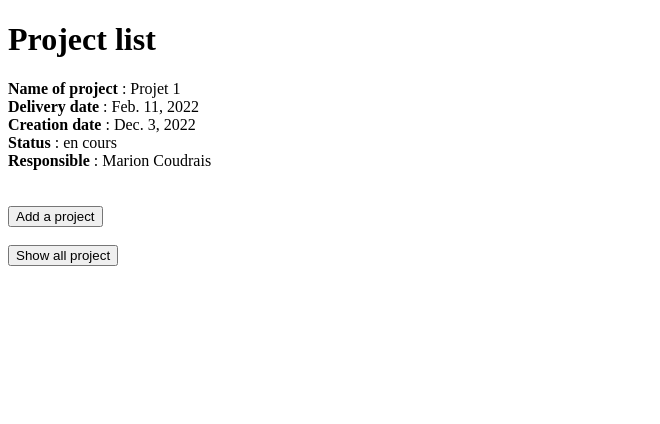
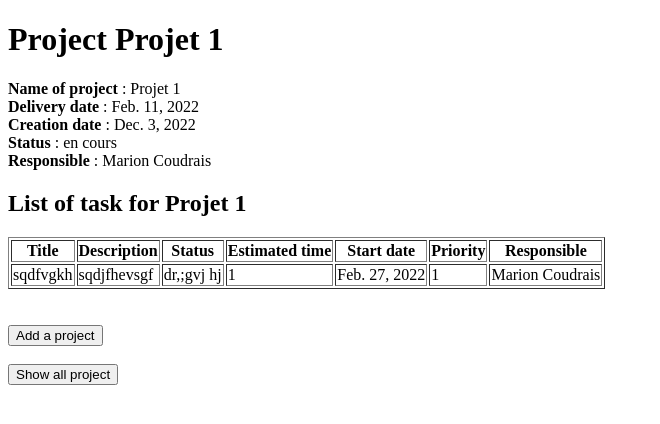
Before and after one commit to Tykok/gestionnaire-de-tache, a Django app: page /project/get/1 in a window 1280 px wide. Shown: the top 424 px of the page, without its empty margins (0-660 px from the left). Run offline with Django 3.2, Linux system fonts and the light colour scheme; data comes from the database, SQL or seed files in the repository.

Commit message:
Add the table to see the list of task in a project page

```diff
--- a/project/templates/project.html
+++ b/project/templates/project.html
@@ -7,8 +7,7 @@
 </head>
 
 <body>
-    <h1>Project list</h1>
-
+    <h1>Project {{ project.title }}</h1>
 
     <b>Name of project </b> : {{ project.title }}
     <br />
@@ -21,6 +20,31 @@
     <b>Responsible </b> : {{ project.responsible }}
     <br />
 
+    <h2>List of task for {{ project.title }}</h2>
+    <table border="1">
+        <tr>
+
+            <th>Title</th>
+            <th>Description</th>
+            <th>Status</th>
+            <th>Estimated time</th>
+            <th>Start date</th>
+            <th>Priority</th>
+            <th>Responsible</th>
+        </tr>
+        {% for task in allTasks %}
+        <tr>
+            <td>{{ task.title }}</td>
+            <td>{{ task.description }}</td>
+            <td>{{ task.status }}</td>
+            <td>{{ task.estimatedTime }}</td>
+            <td>{{ task.startDate }}</td>
+            <td>{{ task.priority }}</td>
+            <td>{{ task.responsible }}</td>
+        </tr>
+        {% endfor %}
+    </table>
+
     <br /> <br />
     <a href="/project/new">
         <button>Add a project</button>
--- a/project/views.py
+++ b/project/views.py
@@ -3,8 +3,7 @@ from django.http import HttpResponse, HttpResponseRedirect
 from GestionnaireProjet.models import Project
 from .models import ProjectForm
 from django.shortcuts import render, redirect
-
-# Create your models here.
+from GestionnaireProjet.models import Task
 
 
 def index(request):
@@ -29,5 +28,6 @@ def createNewProject(request):
 
 
 def getProjectWithId(request, id):
+    allTasks = Task.objects.filter(project=id)
     project = Project.objects.get(id=id)
-    return render(request, 'project.html', {'project': project})
+    return render(request, 'project.html', {'project': project, 'allTasks': allTasks})
```
Also changed, not shown: project/templates/allProject.html (+3 -7 lines).
